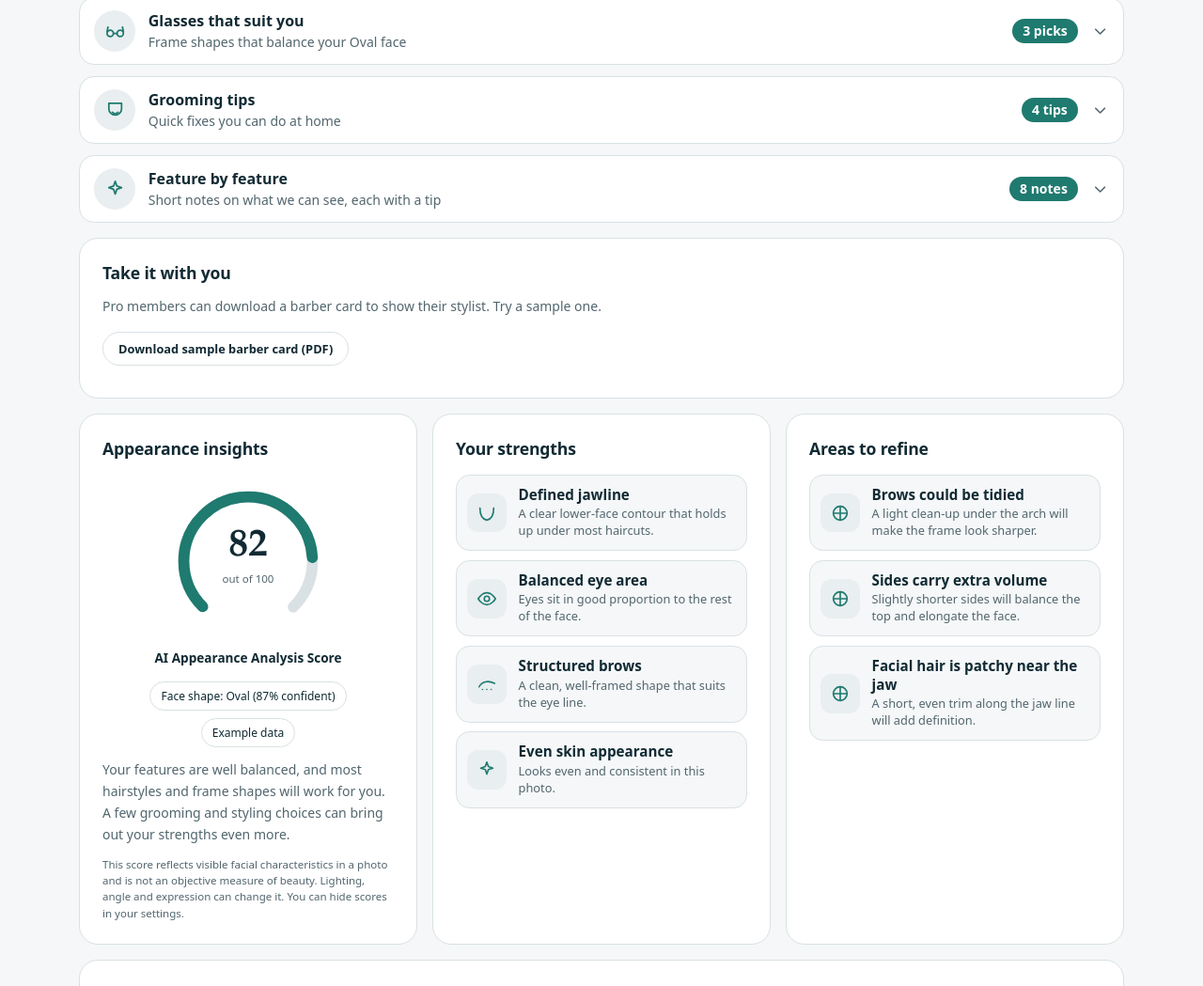
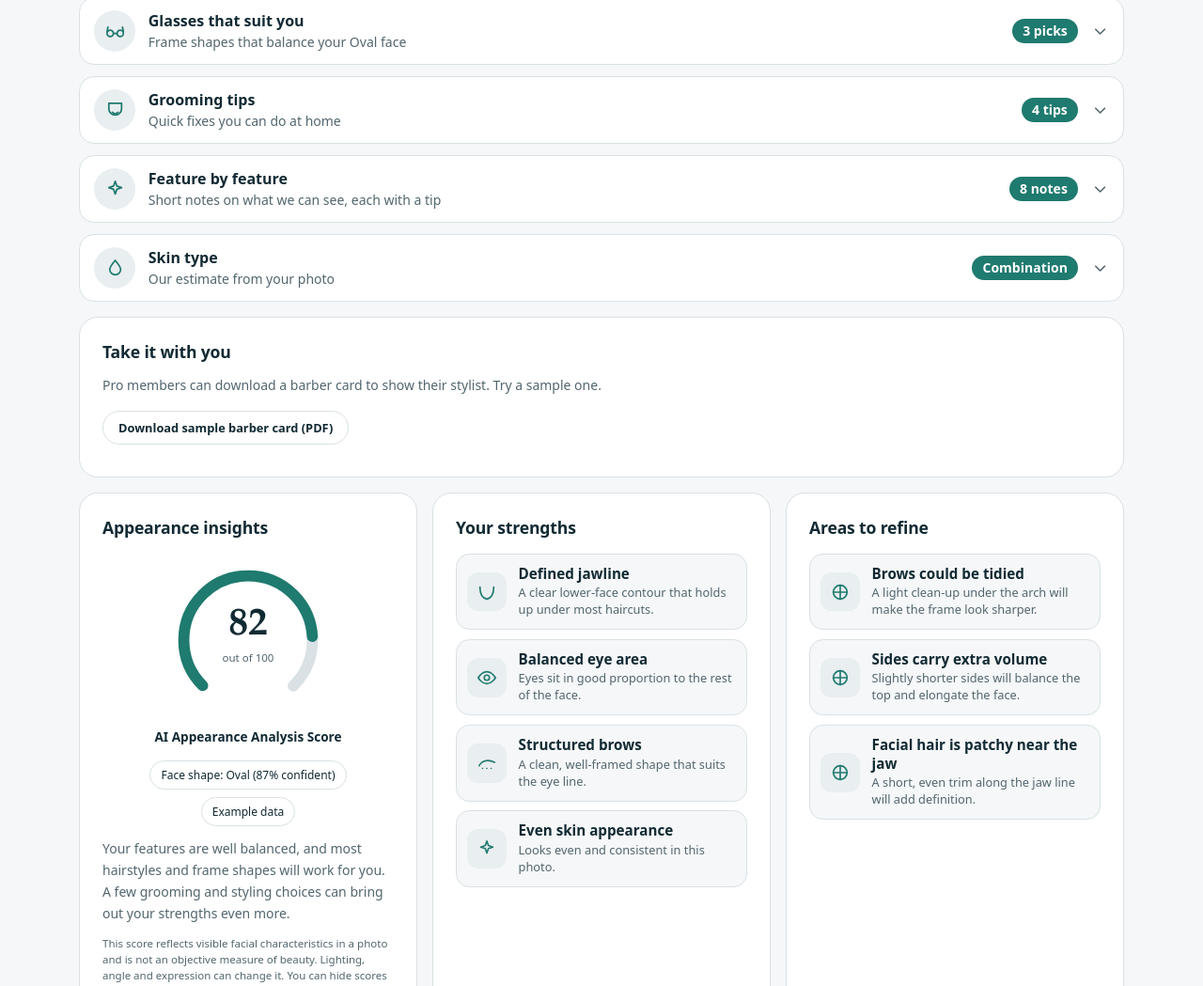
Before and after one commit to s1a2c3-spec/Facerizer, a plain HTML site: page sample.html in a window 1280 px wide. Shown: the part 1458-2507 px from the top of the page at 94% size. Drawn offline with Linux system fonts and the light colour scheme.

Commit message:
Add files via upload

```diff
--- a/recs.css
+++ b/recs.css
@@ -69,3 +69,10 @@
 .fzr .fb { gap: 0.5rem; margin-top: 0.4rem; }
 .fzr .fb button { min-height: 3rem; padding: 0.3rem 1rem; font-size: 0.875rem; }
 .fzr .fb select { height: 3rem; font-size: 0.875rem; max-width: 100%; }
+
+/* Skin type panel */
+.fzr-skin { display: flex; flex-wrap: wrap; align-items: center; gap: 0.5rem 0.75rem; margin-top: 0.9rem; }
+.fzr-skin .fzr-ct { font-size: 1rem; padding: 0.15rem 0.9rem; }
+.fzr-conf { font-size: 0.875rem; color: var(--muted-fg); }
+.fzr-skin-d { margin: 0.7rem 0 0; font-size: 0.95rem; line-height: 1.6; }
+.fzr-based i { font-style: normal; font-weight: 600; color: var(--primary); }
--- a/recs.js
+++ b/recs.js
@@ -1,4 +1,5 @@
 /* Facerizer "Your recommendations" (Phase 5A): Hairstyles, Glasses, Grooming tips, Feature by feature.
+ * Four buttons plus a fifth for skin type (Phase 5A).
  * Used by report.js and sample.js:   FZRecs.render(rootElement, result, options)
  * options: isFree (bool), feedback(type, name) -> node|null, hairArt(h) -> svg string|null,
  *          onBarber() -> download the barber card, planHref (string|null), proHref (string), cardId (element id)
@@ -22,6 +23,7 @@
     glasses: "M6.5 10.5a3.5 3.5 0 100 7 3.5 3.5 0 000-7z|M17.5 10.5a3.5 3.5 0 100 7 3.5 3.5 0 000-7z|M10 14h4|M3 12l1-5|M21 12l-1-5",
     groom: "M5 4h14v6a7 7 0 01-14 0z|M9 14c1 1.2 2 1.5 3 1.5s2-.3 3-1.5",
     feat: "M12 3l1.8 5.2L19 10l-5.2 1.8L12 17l-1.8-5.2L5 10l5.2-1.8z",
+    skin: "M12 3c3 4 6 7 6 10a6 6 0 01-12 0c0-3 3-6 6-10z",
     chev: "M6 9l6 6 6-6"
   };
 
@@ -157,7 +159,16 @@
       bt.addEventListener("click", function () { var c = document.getElementById(o.cardId); if (c) c.scrollIntoView({ block: "start", behavior: smooth() }); });
       row.appendChild(bt); p.appendChild(row);
     }
-    // last step: put it into practice
+    if (hasSkin(r)) p.appendChild(nextRow(T("recs.next_skin"), T("recs.go_skin"), "skin"));
+    else planRow(p, o);
+    return p;
+  }
+
+  var SKIN_TYPES = ["normal", "dry", "oily", "combination", "unclear"];
+  function hasSkin(r) { return !!(r.card && r.card.skin && SKIN_TYPES.indexOf(r.card.skin.type) >= 0); }
+
+  // last step of the page: put it into practice (30-day plan for paid users, a Pro line for free users)
+  function planRow(p, o) {
     if (o.planHref) {
       var nx = el("div", "fzr-nx"); nx.appendChild(el("span", "", T("recs.next_plan")));
       var a = el("a", "btn btn-primary", T("recs.go_plan")); a.href = o.planHref; nx.appendChild(a); p.appendChild(nx);
@@ -165,6 +176,19 @@
       var n2 = el("div", "fzr-nx"); n2.appendChild(el("span", "", T("recs.next_plan_free")));
       var a2 = el("a", "btn btn-primary", T("recs.see_pro")); a2.href = o.proHref; n2.appendChild(a2); p.appendChild(n2);
     }
+  }
+
+  function skinPanel(r, o) {
+    var p = el("div"), sk = r.card.skin, t = sk.type;
+    var top = el("div", "fzr-skin");
+    top.appendChild(el("span", "fzr-ct", T("skin." + t)));
+    if (t !== "unclear" && sk.type_confidence) top.appendChild(el("span", "fzr-conf", T("skin.ai_guess", { confidence: val(sk.type_confidence) })));
+    p.appendChild(top);
+    p.appendChild(el("p", "fzr-skin-d", T("recs.skin.d." + t)));
+    if (sk.note) { var sw = el("p", "fzr-based"); sw.appendChild(el("i", "", T("recs.skin.saw"))); sw.appendChild(document.createTextNode(" " + sk.note)); p.appendChild(sw); }
+    var ck = el("div", "fzr-why"); ck.appendChild(el("b", "", T("recs.skin.check_h"))); ck.appendChild(document.createElement("br")); ck.appendChild(document.createTextNode(T("recs.skin.check"))); p.appendChild(ck);
+    p.appendChild(el("p", "fzr-based", T("recs.skin.note")));
+    planRow(p, o);
     return p;
   }
 
@@ -231,6 +255,10 @@
     }
     var nFeat = r.features ? FEATS.filter(function (k) { return r.features[k]; }).length : 0;
     root.appendChild(section("feat", T("recs.feat.t"), T("recs.feat.sub"), r.features ? T("recs.badge_notes", { n: nFeat }) : T("recs.badge_pro"), P.feat, featPanel(r, o)));
+    if (hasSkin(r)) {
+      var sty = r.card.skin.type;
+      root.appendChild(section("skin", T("recs.skin.t"), T("recs.skin.sub"), T("skin." + sty), P.skin, skinPanel(r, o)));
+    }
     root.hidden = false;
   }
 
--- a/translations.js
+++ b/translations.js
@@ -157,7 +157,20 @@
       "recs.f.chin": "Chin",
       "recs.f.cheekbones": "Cheekbones",
       "recs.f.skin_appearance": "Skin appearance",
-      "recs.based": "Based on what we can see: {desc} hair. If this looks wrong, tell us with the buttons below."
+      "recs.based": "Based on what we can see: {desc} hair. If this looks wrong, tell us with the buttons below.",
+      "recs.skin.t": "Skin type",
+      "recs.skin.sub": "Our estimate from your photo",
+      "recs.skin.saw": "What we saw:",
+      "recs.skin.d.normal": "Your skin looks balanced: not very oily and not very dry. A light moisturiser and daily sunscreen are usually enough.",
+      "recs.skin.d.dry": "Your skin looks on the dry side and can feel tight. A gentle cleanser and a richer moisturiser usually help.",
+      "recs.skin.d.oily": "Your skin shows some shine, mostly on the forehead and nose. A gentle cleanser and a light, oil-free moisturiser usually work well.",
+      "recs.skin.d.combination": "Your skin looks oily in the T-zone (forehead, nose, chin) and normal or dry on the cheeks. Keep products light on the T-zone and add a little more moisture on the cheeks.",
+      "recs.skin.d.unclear": "The photo did not show enough to tell. Light, makeup and a freshly washed or tired face can change how skin looks. A new photo in even daylight can help.",
+      "recs.skin.check_h": "Check it yourself",
+      "recs.skin.check": "Wash your face with a gentle cleanser and put nothing on it for an hour. Tight means dry. Shiny all over means oily. Shiny only on the forehead and nose means combination. Comfortable means normal.",
+      "recs.skin.note": "This is a guess from one photo, so it can be wrong. Skin also changes with weather, sleep and season. It is general cosmetic information, not a skin check or medical advice.",
+      "recs.next_skin": "Curious about your skin?",
+      "recs.go_skin": "See skin type"
     },
 
     hinglish: {
@@ -300,7 +313,20 @@
       "recs.f.chin": "Chin",
       "recs.f.cheekbones": "Cheekbones",
       "recs.f.skin_appearance": "Skin ki dikhawat",
-      "recs.based": "Jo hum dekh sakte hain uske hisaab se: {desc} hair. Ye galat lage to neeche ke buttons se batayein."
+      "recs.based": "Jo hum dekh sakte hain uske hisaab se: {desc} hair. Ye galat lage to neeche ke buttons se batayein.",
+      "recs.skin.t": "Skin type",
+      "recs.skin.sub": "Aapki photo se humara andaza",
+      "recs.skin.saw": "Humne kya dekha:",
+      "recs.skin.d.normal": "Aapki skin balanced lagti hai: na zyada oily, na zyada dry. Halka moisturiser aur roz ka sunscreen aam taur par kaafi hota hai.",
+      "recs.skin.d.dry": "Aapki skin dry side par lagti hai aur kabhi kabhi kheenchi hui lag sakti hai. Gentle cleanser aur thoda rich moisturiser aam taur par madad karte hain.",
+      "recs.skin.d.oily": "Aapki skin par thodi chamak dikhti hai, zyada tar maathe aur naak par. Gentle cleanser aur halka, oil-free moisturiser aam taur par achha kaam karte hain.",
+      "recs.skin.d.combination": "Aapki skin T-zone (maatha, naak, chin) par oily aur cheeks par normal ya dry lagti hai. T-zone par products halke rakhein aur cheeks par thodi zyada moisture dein.",
+      "recs.skin.d.unclear": "Photo se pakka andaza nahi lag paya. Roshni, makeup aur taaza dhula ya thaka hua chehra skin ka look badal dete hain. Saaf daylight mein nayi photo se madad mil sakti hai.",
+      "recs.skin.check_h": "Khud check karein",
+      "recs.skin.check": "Gentle cleanser se chehra dhoyein aur ek ghante tak kuch na lagayein. Kheenchi hui lage to dry. Poore chehre par chamak ho to oily. Sirf maathe aur naak par chamak ho to combination. Aaram se lage to normal.",
+      "recs.skin.note": "Ye ek photo se lagaya gaya andaza hai, isliye galat bhi ho sakta hai. Mausam, neend aur season ke saath skin badalti hai. Ye general cosmetic jaankari hai, skin ki jaanch ya medical salah nahi.",
+      "recs.next_skin": "Apni skin ke baare mein jaanna chahte hain?",
+      "recs.go_skin": "Skin type dekhein"
     }
   };
 
```
